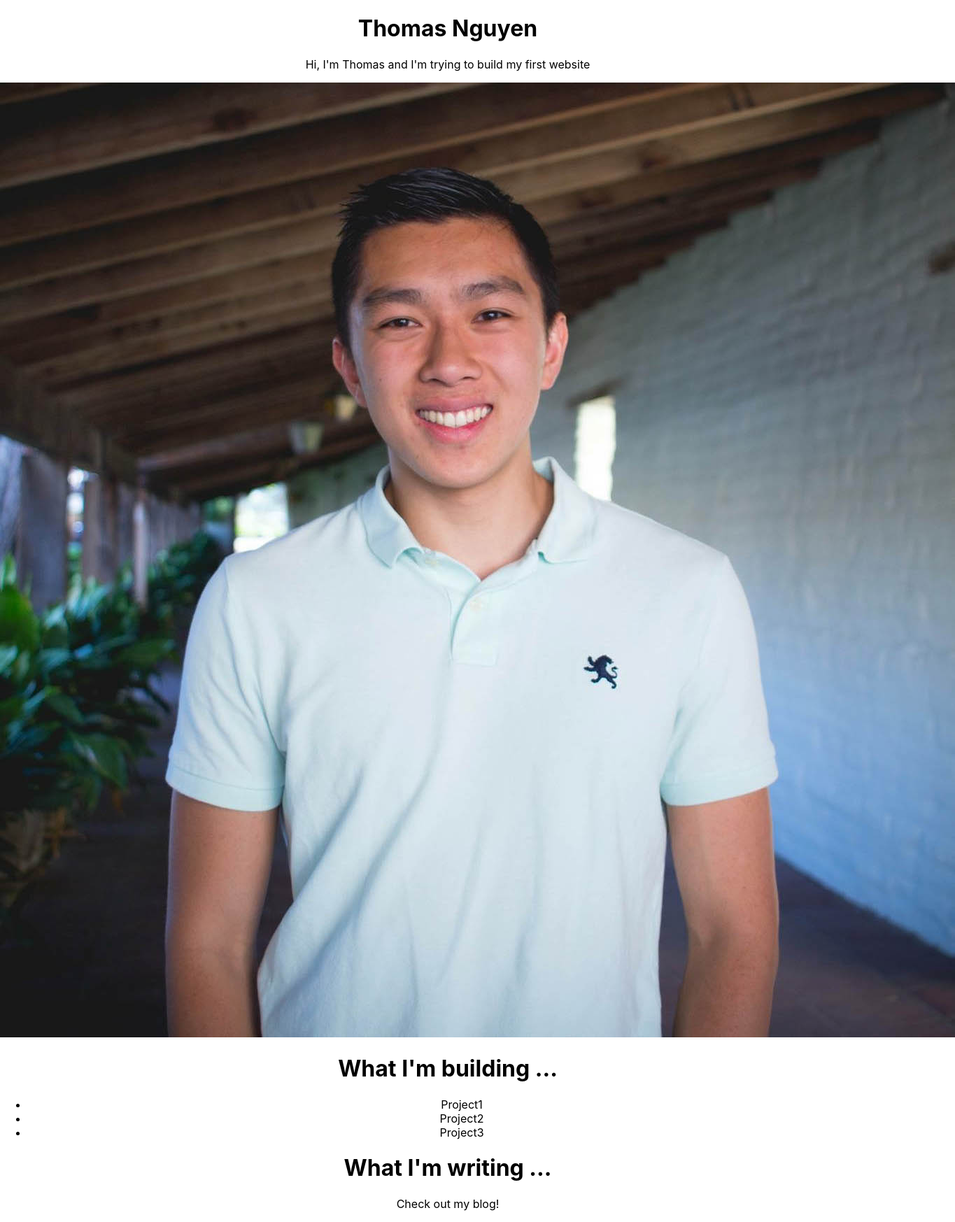
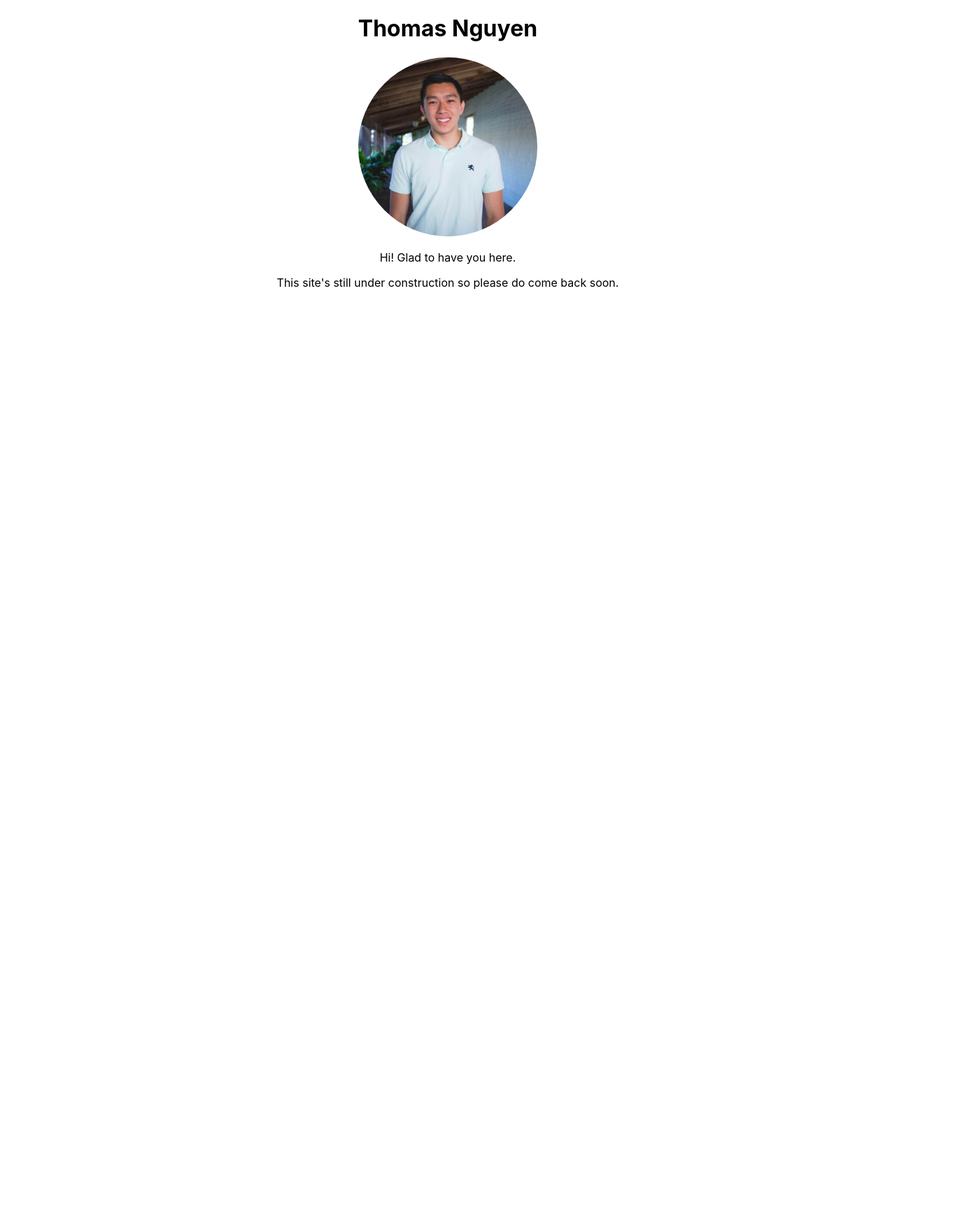
Before and after one commit to thomasvn/thomasvn.dev, a React (Create React App) app: page / in a window 1280 px wide. Shown: the whole page at 70% size, 1365 px wide, since content can reach past the window. After the commit the page ends 800 px from the top, so only its background shows below. Built offline with nearby package versions, Linux system fonts and the light colour scheme.

Commit message:
Minor updates for test deployment

```diff
--- a/package.json
+++ b/package.json
@@ -1,5 +1,5 @@
 {
-  "name": "sandbox",
+  "name": "thomasvn.dev",
   "version": "0.1.0",
   "private": true,
   "dependencies": {
--- a/src/App.css
+++ b/src/App.css
@@ -36,3 +36,9 @@
     transform: rotate(360deg);
   }
 }
+
+.portrait {
+  border-radius: 50%;
+  max-width: 20%;
+  max-height: 20%;
+}
--- a/src/App.js
+++ b/src/App.js
@@ -11,8 +11,8 @@ function App() {
       <body>
         <h1>Thomas Nguyen</h1>
         <AboutMe></AboutMe>
-        <Projects></Projects>
-        <Writing></Writing>
+        {/* <Projects></Projects> */}
+        {/* <Writing></Writing> */}
       </body>
     </div>
   );
--- a/src/components/AboutMe.js
+++ b/src/components/AboutMe.js
@@ -4,15 +4,15 @@ import portrait from '../img/Thomas.jpg'
 class AboutMe extends React.Component {
   /**
    * TODO:
-   * - Add a picture of myself
    * - Add a single sentence about who I am
    * - Add a brief paragraph, then contact info and links
    */
   render() {
     return (
       <div className="AboutMe">
-        <p>Hi, I'm Thomas and I'm trying to build my first website</p>
-        <img src={portrait} alt="Thomas's Portrait"></img>
+        <img src={portrait} className="portrait" alt="Thomas's Portrait"></img>
+        <p>Hi! Glad to have you here.</p>
+        <p>This site's still under construction so please do come back soon.</p>
       </div>
     );
   }
```
Also changed, not shown: 1 other file (tests, documents, lock files or other folders).
